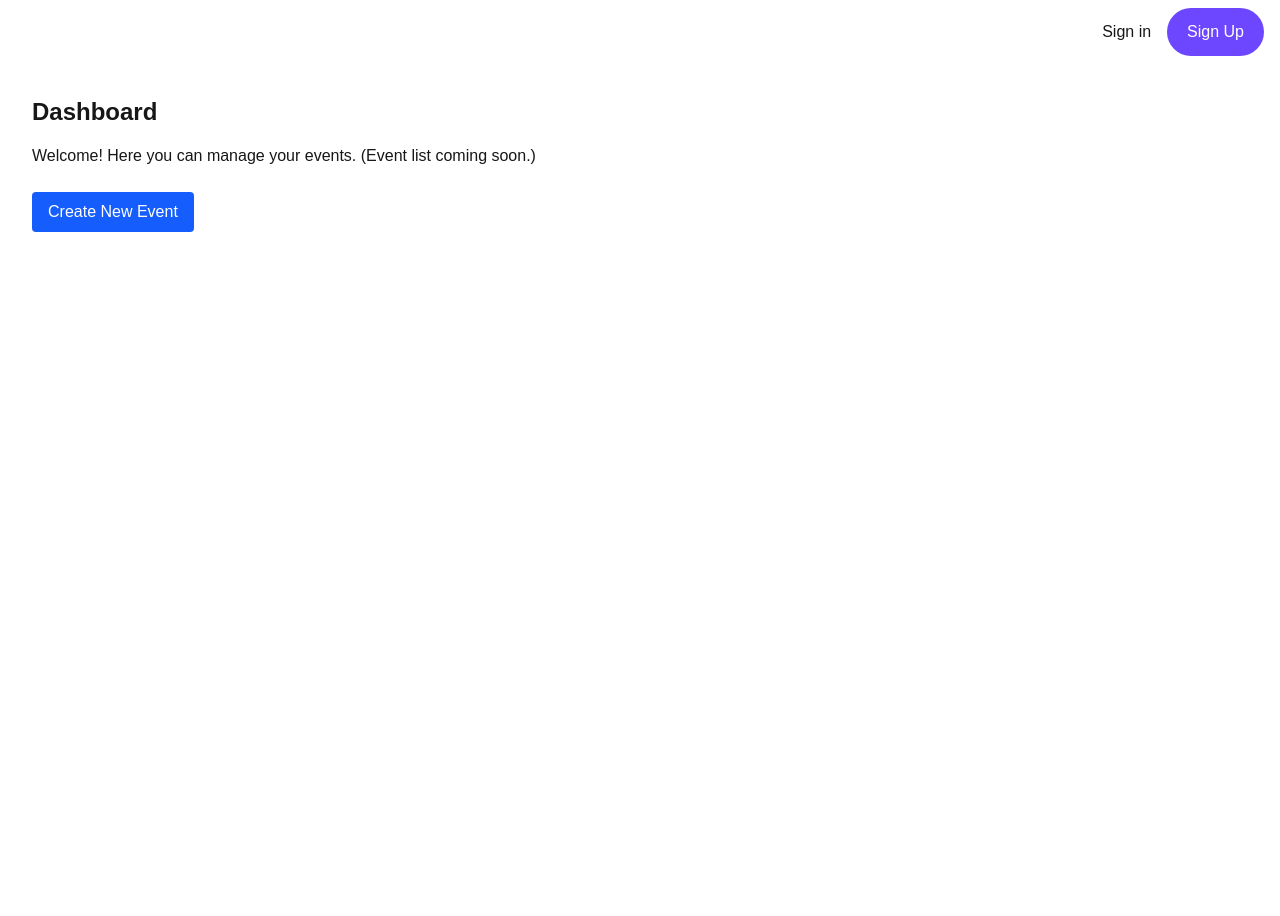
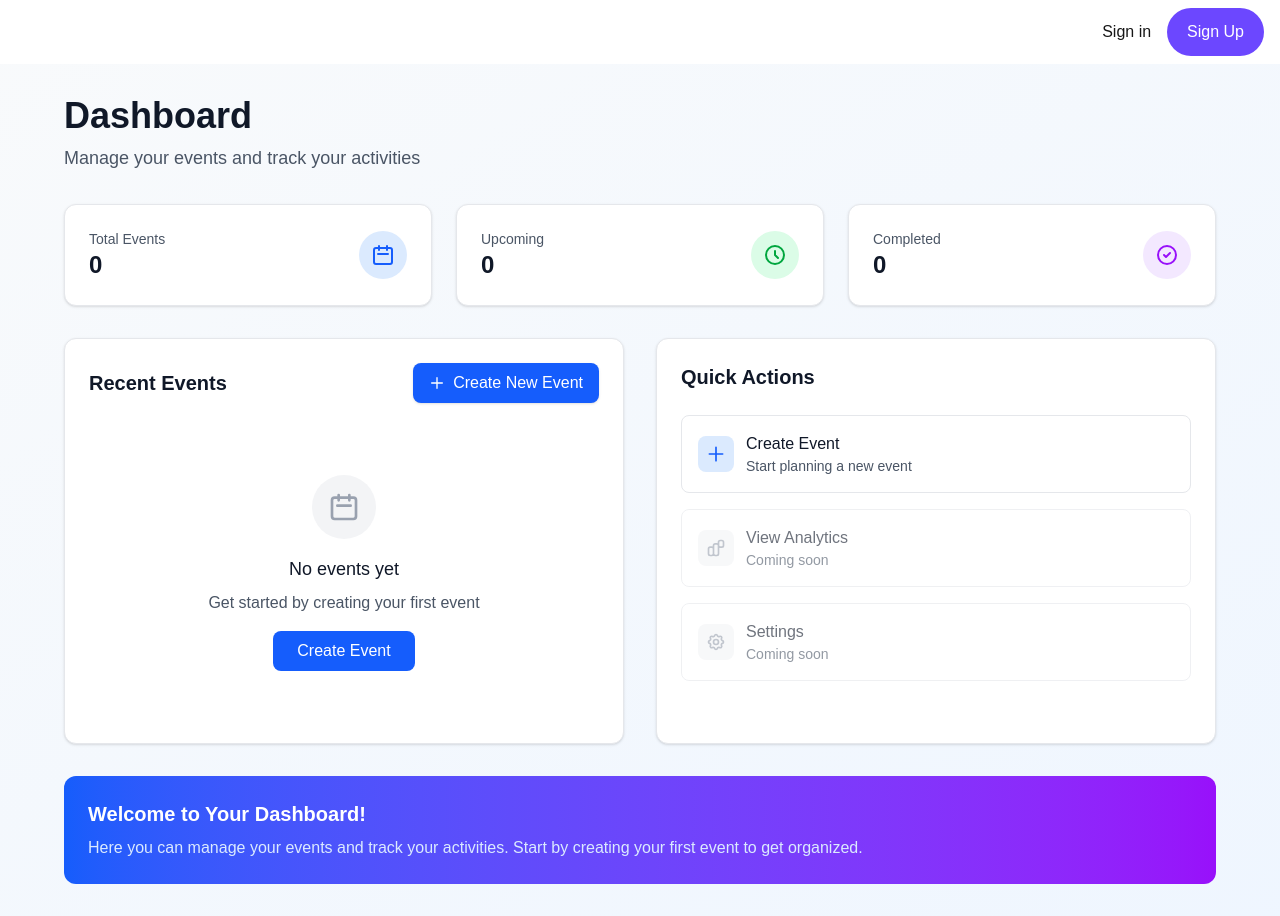
Before and after one commit to abhijithu1/yadharth, a Next.js app: page /dashboard in a window 1280 px wide. Before the commit the page ends 800 px from the top, so only its background shows below. Built offline with nearby package versions, Linux system fonts and the light colour scheme; no server answers.

Commit message:
test commit

```diff
--- a/src/app/dashboard/page.tsx
+++ b/src/app/dashboard/page.tsx
@@ -6,15 +6,147 @@ export default function DashboardPage() {
   const router = useRouter();
 
   return (
-    <main className="p-8">
-      <h1 className="text-2xl font-bold mb-4">Dashboard</h1>
-      <p>Welcome! Here you can manage your events. (Event list coming soon.)</p>
-      <button
-        className="mt-6 px-4 py-2 bg-blue-600 text-white rounded hover:bg-blue-700 transition"
-        onClick={() => router.push("/event-form")}
-      >
-        Create New Event
-      </button>
+    <main className="min-h-screen bg-gradient-to-br from-slate-50 to-blue-50 p-8">
+      {/* Header Section */}
+      <div className="max-w-6xl mx-auto">
+        <div className="mb-8">
+          <h1 className="text-4xl font-bold text-gray-900 mb-2">Dashboard</h1>
+          <p className="text-gray-600 text-lg">Manage your events and track your activities</p>
+        </div>
+
+        {/* Stats Cards */}
+        <div className="grid grid-cols-1 md:grid-cols-3 gap-6 mb-8">
+          <div className="bg-white rounded-xl shadow-sm border border-gray-200 p-6 hover:shadow-md transition-shadow">
+            <div className="flex items-center justify-between">
+              <div>
+                <p className="text-sm font-medium text-gray-600">Total Events</p>
+                <p className="text-2xl font-bold text-gray-900">0</p>
+              </div>
+              <div className="bg-blue-100 p-3 rounded-full">
+                <svg className="w-6 h-6 text-blue-600" fill="none" stroke="currentColor" viewBox="0 0 24 24">
+                  <path strokeLinecap="round" strokeLinejoin="round" strokeWidth={2} d="M8 7V3m8 4V3m-9 8h10M5 21h14a2 2 0 002-2V7a2 2 0 00-2-2H5a2 2 0 00-2 2v12a2 2 0 002 2z" />
+                </svg>
+              </div>
+            </div>
+          </div>
+
+          <div className="bg-white rounded-xl shadow-sm border border-gray-200 p-6 hover:shadow-md transition-shadow">
+            <div className="flex items-center justify-between">
+              <div>
+                <p className="text-sm font-medium text-gray-600">Upcoming</p>
+                <p className="text-2xl font-bold text-gray-900">0</p>
+              </div>
+              <div className="bg-green-100 p-3 rounded-full">
+                <svg className="w-6 h-6 text-green-600" fill="none" stroke="currentColor" viewBox="0 0 24 24">
+                  <path strokeLinecap="round" strokeLinejoin="round" strokeWidth={2} d="M12 8v4l3 3m6-3a9 9 0 11-18 0 9 9 0 0118 0z" />
+                </svg>
+              </div>
+            </div>
+          </div>
+
+          <div className="bg-white rounded-xl shadow-sm border border-gray-200 p-6 hover:shadow-md transition-shadow">
+            <div className="flex items-center justify-between">
+              <div>
+                <p className="text-sm font-medium text-gray-600">Completed</p>
+                <p className="text-2xl font-bold text-gray-900">0</p>
+              </div>
+              <div className="bg-purple-100 p-3 rounded-full">
+                <svg className="w-6 h-6 text-purple-600" fill="none" stroke="currentColor" viewBox="0 0 24 24">
+                  <path strokeLinecap="round" strokeLinejoin="round" strokeWidth={2} d="M9 12l2 2 4-4m6 2a9 9 0 11-18 0 9 9 0 0118 0z" />
+                </svg>
+              </div>
+            </div>
+          </div>
+        </div>
+
+        {/* Main Content Area */}
+        <div className="grid grid-cols-1 lg:grid-cols-2 gap-8">
+          {/* Events Section */}
+          <div className="bg-white rounded-xl shadow-sm border border-gray-200 p-6">
+            <div className="flex items-center justify-between mb-6">
+              <h2 className="text-xl font-semibold text-gray-900">Recent Events</h2>
+              <button
+                className="px-4 py-2 bg-blue-600 text-white rounded-lg hover:bg-blue-700 transition-colors duration-200 flex items-center gap-2 shadow-sm"
+                onClick={() => router.push("/event-form")}
+              >
+                <svg className="w-4 h-4" fill="none" stroke="currentColor" viewBox="0 0 24 24">
+                  <path strokeLinecap="round" strokeLinejoin="round" strokeWidth={2} d="M12 4v16m8-8H4" />
+                </svg>
+                Create New Event
+              </button>
+            </div>
+
+            <div className="text-center py-12">
+              <div className="bg-gray-100 rounded-full p-4 w-16 h-16 mx-auto mb-4">
+                <svg className="w-8 h-8 text-gray-400 mx-auto" fill="none" stroke="currentColor" viewBox="0 0 24 24">
+                  <path strokeLinecap="round" strokeLinejoin="round" strokeWidth={2} d="M8 7V3m8 4V3m-9 8h10M5 21h14a2 2 0 002-2V7a2 2 0 00-2-2H5a2 2 0 00-2 2v12a2 2 0 002 2z" />
+                </svg>
+              </div>
+              <h3 className="text-lg font-medium text-gray-900 mb-2">No events yet</h3>
+              <p className="text-gray-600 mb-4">Get started by creating your first event</p>
+              <button
+                className="px-6 py-2 bg-blue-600 text-white rounded-lg hover:bg-blue-700 transition-colors duration-200"
+                onClick={() => router.push("/event-form")}
+              >
+                Create Event
+              </button>
+            </div>
+          </div>
+
+          {/* Quick Actions */}
+          <div className="bg-white rounded-xl shadow-sm border border-gray-200 p-6">
+            <h2 className="text-xl font-semibold text-gray-900 mb-6">Quick Actions</h2>
+
+            <div className="space-y-4">
+              <button
+                className="w-full flex items-center gap-3 p-4 rounded-lg border border-gray-200 hover:bg-gray-50 transition-colors duration-200 text-left"
+                onClick={() => router.push("/event-form")}
+              >
+                <div className="bg-blue-100 p-2 rounded-lg">
+                  <svg className="w-5 h-5 text-blue-600" fill="none" stroke="currentColor" viewBox="0 0 24 24">
+                    <path strokeLinecap="round" strokeLinejoin="round" strokeWidth={2} d="M12 4v16m8-8H4" />
+                  </svg>
+                </div>
+                <div>
+                  <p className="font-medium text-gray-900">Create Event</p>
+                  <p className="text-sm text-gray-600">Start planning a new event</p>
+                </div>
+              </button>
+
+              <div className="flex items-center gap-3 p-4 rounded-lg border border-gray-200 opacity-60">
+                <div className="bg-gray-100 p-2 rounded-lg">
+                  <svg className="w-5 h-5 text-gray-400" fill="none" stroke="currentColor" viewBox="0 0 24 24">
+                    <path strokeLinecap="round" strokeLinejoin="round" strokeWidth={2} d="M9 19v-6a2 2 0 00-2-2H5a2 2 0 00-2 2v6a2 2 0 002 2h2a2 2 0 002-2zm0 0V9a2 2 0 012-2h2a2 2 0 012 2v10m-6 0a2 2 0 002 2h2a2 2 0 002-2m0 0V5a2 2 0 012-2h2a2 2 0 012 2v4a2 2 0 01-2 2h-2a2 2 0 01-2-2z" />
+                  </svg>
+                </div>
+                <div>
+                  <p className="font-medium text-gray-900">View Analytics</p>
+                  <p className="text-sm text-gray-600">Coming soon</p>
+                </div>
+              </div>
+
+              <div className="flex items-center gap-3 p-4 rounded-lg border border-gray-200 opacity-60">
+                <div className="bg-gray-100 p-2 rounded-lg">
+                  <svg className="w-5 h-5 text-gray-400" fill="none" stroke="currentColor" viewBox="0 0 24 24">
+                    <path strokeLinecap="round" strokeLinejoin="round" strokeWidth={2} d="M10.325 4.317c.426-1.756 2.924-1.756 3.35 0a1.724 1.724 0 002.573 1.066c1.543-.94 3.31.826 2.37 2.37a1.724 1.724 0 001.065 2.572c1.756.426 1.756 2.924 0 3.35a1.724 1.724 0 00-1.066 2.573c.94 1.543-.826 3.31-2.37 2.37a1.724 1.724 0 00-2.572 1.065c-.426 1.756-2.924 1.756-3.35 0a1.724 1.724 0 00-2.573-1.066c-1.543.94-3.31-.826-2.37-2.37a1.724 1.724 0 00-1.065-2.572c-1.756-.426-1.756-2.924 0-3.35a1.724 1.724 0 001.066-2.573c-.94-1.543.826-3.31 2.37-2.37.996.608 2.296.07 2.572-1.065z" />
+                    <path strokeLinecap="round" strokeLinejoin="round" strokeWidth={2} d="M15 12a3 3 0 11-6 0 3 3 0 016 0z" />
+                  </svg>
+                </div>
+                <div>
+                  <p className="font-medium text-gray-900">Settings</p>
+                  <p className="text-sm text-gray-600">Coming soon</p>
+                </div>
+              </div>
+            </div>
+          </div>
+        </div>
+
+        {/* Welcome Message */}
+        <div className="mt-8 bg-gradient-to-r from-blue-600 to-purple-600 rounded-xl p-6 text-white">
+          <h3 className="text-xl font-semibold mb-2">Welcome to Your Dashboard!</h3>
+          <p className="text-blue-100">Here you can manage your events and track your activities. Start by creating your first event to get organized.</p>
+        </div>
+      </div>
     </main>
   );
 }
```
